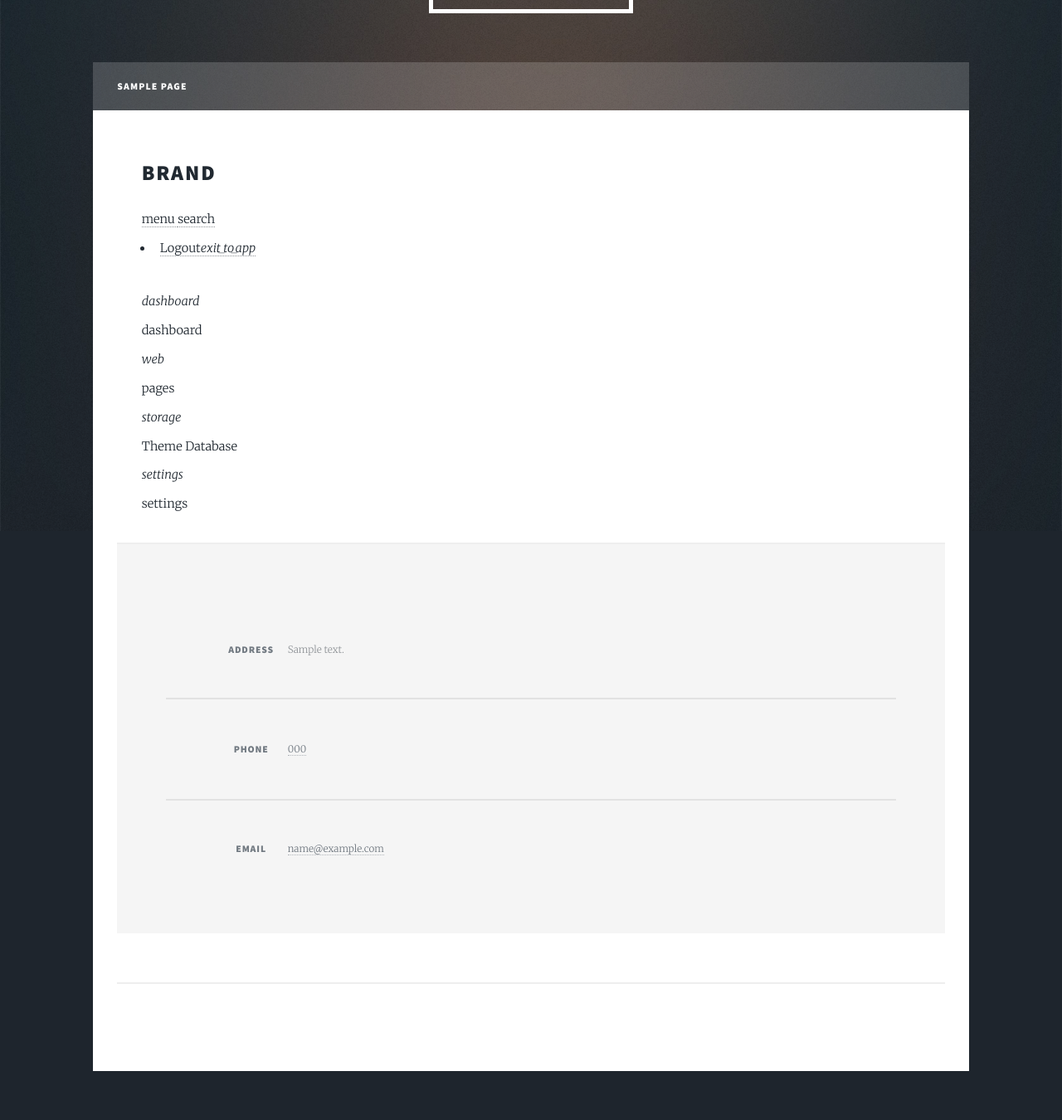
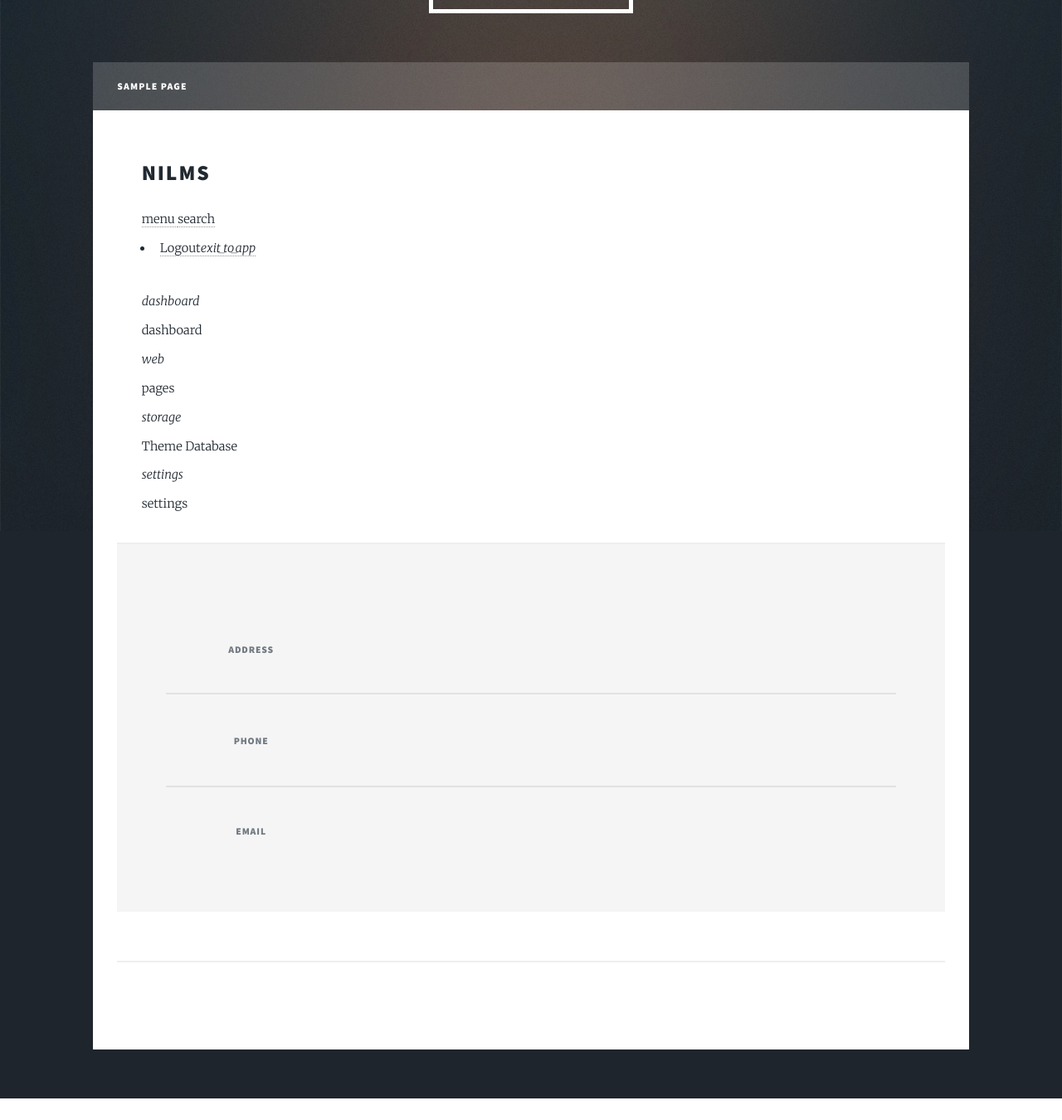
Before and after one commit to sebbekarlsson/nilms, a Python web app: template nilms/templates/admin/dashboard.html in a window 1280 px wide. Shown: the part 160-1510 px from the top of the page at 83% size. After the commit the page ends 1484 px from the top, so only its background shows below. Run offline with Jinja, Linux system fonts and the light colour scheme; the template is opened without the code that fills it: most values are stand-ins (such as "Sample title", 1, 10 or a date in 2020).

Commit message:
use site title in dashboard if set

```diff
--- a/nilms/app.py
+++ b/nilms/app.py
@@ -4,6 +4,7 @@
 from nilms.views.login import bp as login_bp
 from nilms.views.api import bp as api_bp
 from nilms.views.theme import bp as theme_bp
+from nilms.theme_utils import get_theme_db
 from flask import Flask
 
 
@@ -20,4 +21,6 @@
 app.register_blueprint(api_bp)
 app.register_blueprint(theme_bp)
 
+app.jinja_env.globals.update(get_theme_db=get_theme_db)
+
 db = db
--- a/nilms/templates/admin/layout_admin.html
+++ b/nilms/templates/admin/layout_admin.html
@@ -1,5 +1,6 @@
 {% extends 'layout.html' %}
 
+{% set db = get_theme_db() %}
 
 {% block head %}
     <link
@@ -15,7 +16,7 @@
     <div class='view-admin'>
         <div class='view-admin-top'>
             <div class='view-admin-top-section'>
-                <h2>Brand</h2>
+                <h2>{{ db['title'] if 'title' in db else 'nilms' }}</h2>
             </div>
             <div class='view-admin-top-section'>
                 <a href='#' class='menu-item'>
```
